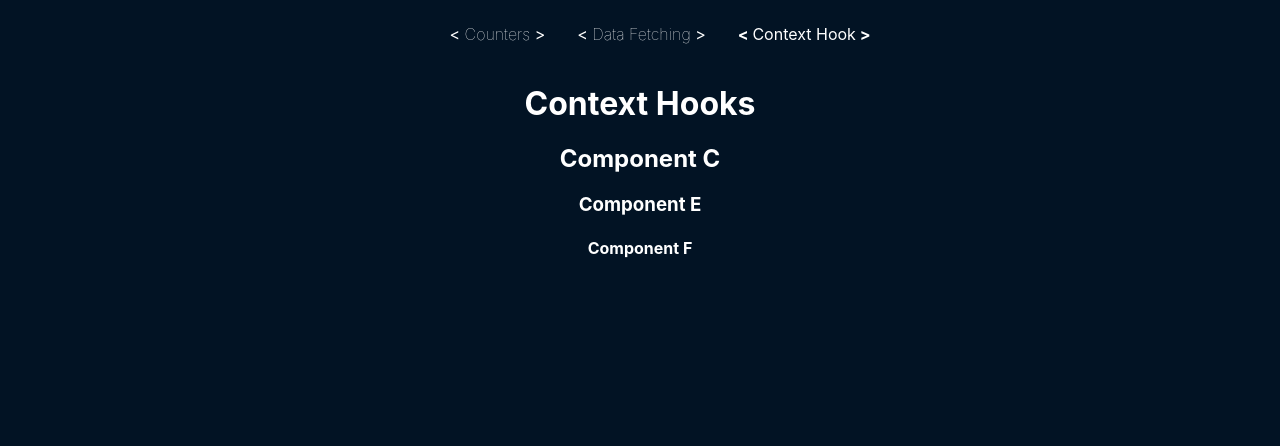
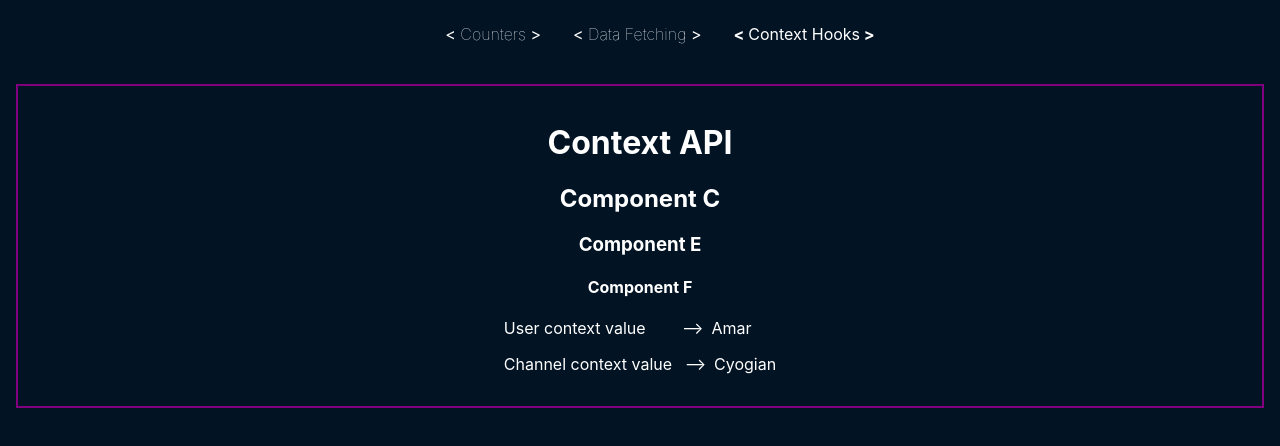
Before and after one commit to cyogian/learningReactHooks, a React (Create React App) app: page /context in a window 1280 px wide. Shown: the top 446 px of the page. Built offline with nearby package versions, Linux system fonts and the light colour scheme.

Commit message:
completed ContextAPI implementation

```diff
--- a/src/App.css
+++ b/src/App.css
@@ -48,6 +48,7 @@
 
 #PostList {
   list-style: none;
+  padding-inline-start: 0;
 }
 
 .Post button {
@@ -68,6 +69,11 @@
 
 .Post button:active {
   transform: scale(0.99);
+}
+
+#CurrentPost {
+  border: 4px solid green;
+  margin: 0 1rem;
 }
 
 #CurrentPost p {
--- a/src/App.js
+++ b/src/App.js
@@ -7,7 +7,7 @@ import Layout from "./containers/Layout";
 
 import "./App.css";
 import Counters from "./containers/Counters";
-import ContextHooks from "./containers/ContextHooks";
+import ContextAPI from "./containers/ContextAPI";
 
 function App() {
   return (
@@ -22,7 +22,7 @@ function App() {
               <DataFetching />
             </Route>
             <Route path="/context" exact>
-              <ContextHooks />
+              <ContextAPI />
             </Route>
           </Switch>
         </Layout>
--- a/src/components/Context/ComponentF.js
+++ /dev/null
@@ -1,11 +0,0 @@
-import React from "react";
-
-const ComponentF = (props) => {
-  return (
-    <div>
-      <h4>Component F</h4>
-    </div>
-  );
-};
-
-export default ComponentF;
--- /dev/null
+++ b/src/components/ContextAPI/ComponentF.js
@@ -0,0 +1,34 @@
+import React from "react";
+import { UserContext, ChannelContext } from "../../containers/ContextAPI";
+
+const ComponentF = (props) => {
+  return (
+    <div>
+      <h4>Component F</h4>
+      <UserContext.Consumer>
+        {(userName) => {
+          return (
+            <ChannelContext.Consumer>
+              {(channelName) => {
+                return (
+                  <div
+                    style={{
+                      textAlign: "left",
+                      width: "fit-content",
+                      margin: "auto",
+                    }}
+                  >
+                    <p>User context value &emsp;&emsp;-->&ensp;{userName}</p>
+                    <p>Channel context value &ensp;-->&ensp;{channelName}</p>
+                  </div>
+                );
+              }}
+            </ChannelContext.Consumer>
+          );
+        }}
+      </UserContext.Consumer>
+    </div>
+  );
+};
+
+export default ComponentF;
--- a/src/components/DataFetching/DataFetching.js
+++ b/src/components/DataFetching/DataFetching.js
@@ -5,47 +5,66 @@ const DataFetching = () => {
   const [posts, setPosts] = useState([]);
   const [id, setId] = useState(1);
   const [post, setPost] = useState({});
+  const [loading, setLoading] = useState(false);
+  const [loadingPost, setLoadingPost] = useState(false);
+
   const onPostClick = (currentId) => setId(currentId);
 
   //   fetch PostList
   useEffect(() => {
     document.title = "Data Fetching - Learning React Hooks";
+    setLoading(true);
     axios
       .get("https://jsonplaceholder.typicode.com/posts")
       .then((res) => {
         console.log(res);
         setPosts(res.data);
+        setLoading(false);
       })
       .catch((err) => {
         console.log(err);
+        setLoading(false);
       });
   }, []);
 
   //   fetch Individual Post
   useEffect(() => {
+    setLoadingPost(true);
     axios
       .get(`https://jsonplaceholder.typicode.com/posts/${id}`)
       .then((res) => {
         console.log(res);
         setPost(res.data);
+        setLoadingPost(false);
       })
       .catch((err) => {
         console.log(err);
+        setLoadingPost(false);
       });
   }, [id]);
   return (
     <div>
       {post.id ? (
         <div id="CurrentPost">
+          {loadingPost ? (
+            "Loading Post..."
+          ) : (
+            <>
               <h2>{post.title}</h2>#{post.id}
               <hr />
               <p>{post.body}</p>
+            </>
+          )}
         </div>
       ) : null}
       <ul id="PostList">
-        {posts.map((post) => (
+        {loading
+          ? "Loading Post List..."
+          : posts.map((post) => (
               <li className="Post" key={post.id}>
-            <button onClick={() => onPostClick(post.id)}>{post.title}</button>
+                <button onClick={() => onPostClick(post.id)}>
+                  {post.title}
+                </button>
               </li>
             ))}
       </ul>
--- /dev/null
+++ b/src/containers/ContextAPI.js
@@ -0,0 +1,23 @@
+import React from "react";
+import ComponentC from "../components/ContextAPI/ComponentC";
+
+export const UserContext = React.createContext();
+export const ChannelContext = React.createContext();
+
+const ContextAPI = () => {
+  document.title = "Context Hooks - Learning React Hooks";
+  return (
+    <div
+      style={{ border: "2px solid purple", padding: "1rem", margin: "1rem" }}
+    >
+      <h1>Context API</h1>
+      <UserContext.Provider value={"Amar"}>
+        <ChannelContext.Provider value={"Cyogian"}>
+          <ComponentC />
+        </ChannelContext.Provider>
+      </UserContext.Provider>
+    </div>
+  );
+};
+
+export default ContextAPI;
--- a/src/containers/ContextHooks.js
+++ b/src/containers/ContextHooks.js
@@ -1,14 +1 @@
 import React from "react";
-import ComponentC from "../components/Context/ComponentC";
-
-const ContextHooks = () => {
-  document.title = "Context Hooks - Learning React Hooks";
-  return (
-    <div>
-      <h1>Context Hooks</h1>
-      <ComponentC />
-    </div>
-  );
-};
-
-export default ContextHooks;
--- a/src/containers/Counters.js
+++ b/src/containers/Counters.js
@@ -14,6 +14,25 @@ import MouseContainer from "../components/Counters/MouseContainer";
 
 const Counters = () => (
   <>
+    <div
+      style={{
+        color: "yellow",
+        textAlign: "left",
+        lineHeight: "2rem",
+      }}
+    >
+      <hr />
+      &emsp;Note
+      <hr />
+      <ul style={{ color: "lightgreen" }}>
+        <li>Borders with Sharp Corners are Class Based Components.</li>
+        <li>
+          Borders with Round Corners are Functional Components micking Class
+          Based Components using useState & useEffect Hooks.
+        </li>
+      </ul>
+      <hr />
+    </div>
     <ClassCounter />
     <HookCounter />
     <HookCounter2 />
--- a/src/containers/Layout.js
+++ b/src/containers/Layout.js
@@ -11,7 +11,7 @@ const Layout = (props) => (
         Data Fetching
       </NavLink>
       <NavLink to="/context" activeClassName="Active" exact>
-        Context Hook
+        Context Hooks
       </NavLink>
     </ul>
     {props.children}
```
Also changed, not shown: src/components/ContextAPI/ComponentC.js (renamed from src/components/Context/ComponentC.js), src/components/ContextAPI/ComponentE.js (renamed from src/components/Context/ComponentE.js). Lines whose indentation alone changed are shown as unchanged.
